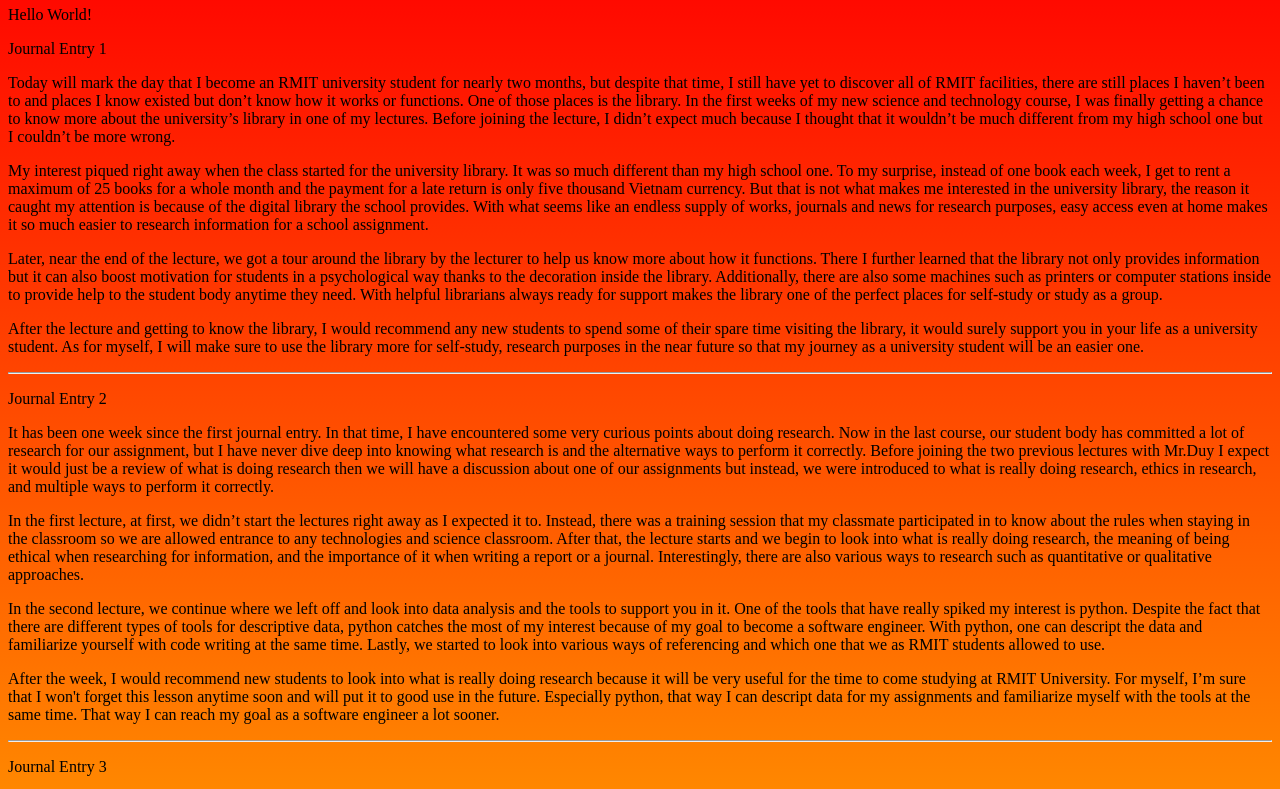
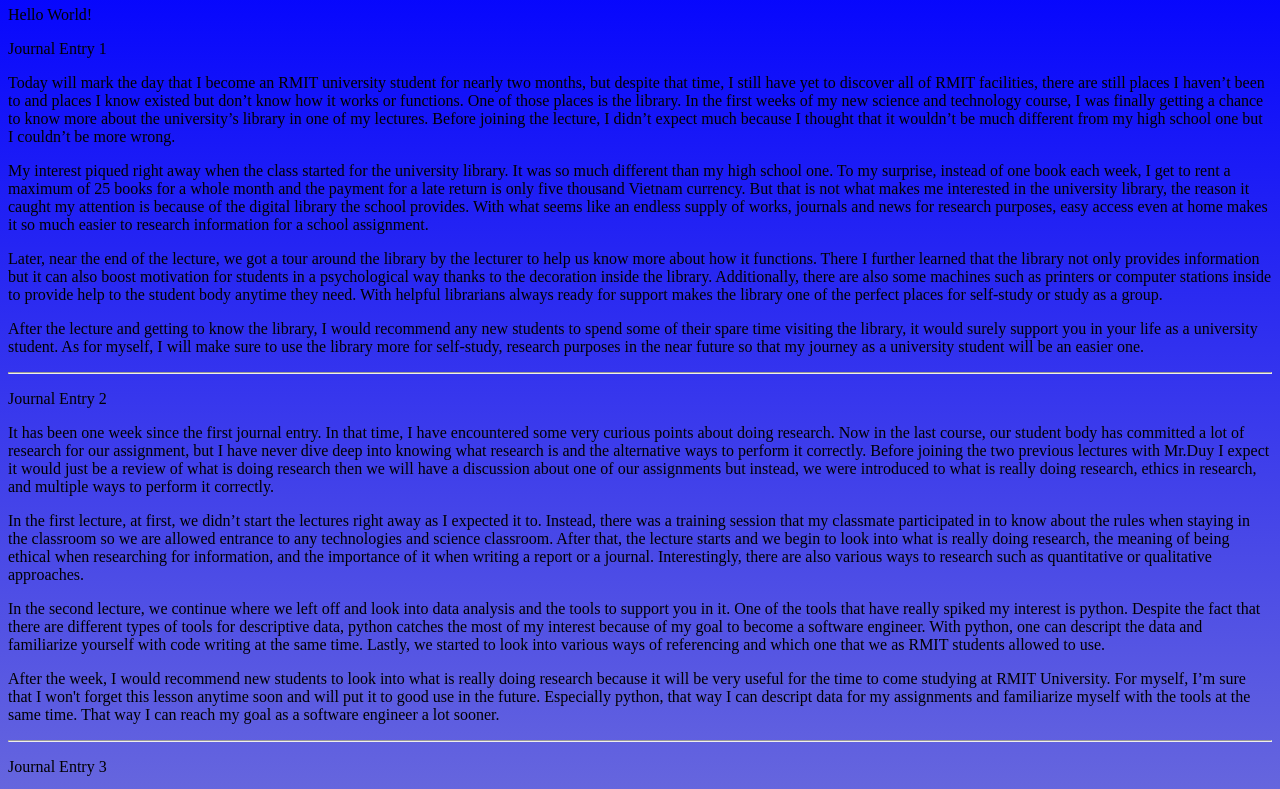
Before and after one commit to S3878734/s3878734.github.io, a plain HTML site: page index.html in a window 1280 px wide. Shown: the part 60-849 px from the top of the page. Drawn offline with Linux system fonts and the light colour scheme.

Commit message:
update index.html

```diff
--- a/styles.css
+++ b/styles.css
@@ -1,3 +1,3 @@
 body {
-    background-image: linear-gradient(red, yellow);
+    background-image: linear-gradient(blue, silver);
   }
```
